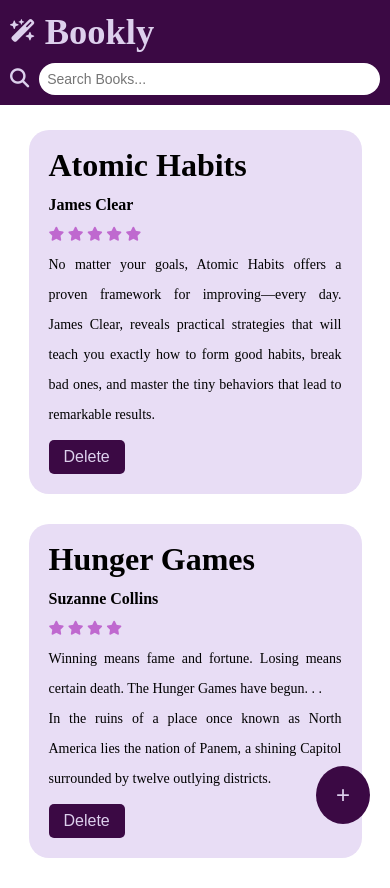
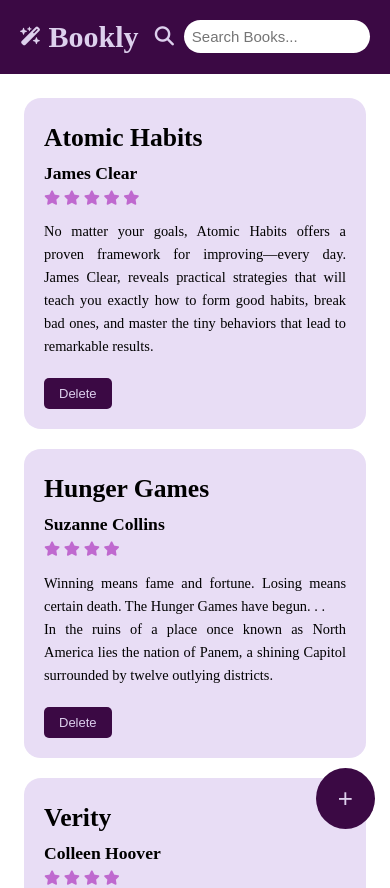
Before and after one commit to Harini-Ilamaran/Bookly-Book-Listing-Website, a plain HTML site: page index.html in a window 390 px wide. Shown: the top 888 px of the page. Drawn offline with Linux system fonts and the light colour scheme.

Commit message:
Updated CSS

```diff
--- a/index.html
+++ b/index.html
@@ -14,7 +14,7 @@
     <div id="navbar">
         <h1><i class="fa-solid fa-wand-magic-sparkles fa-2xs"></i> Bookly</h1>
         <div class="search-container">
-        <i class="fa-solid fa-magnifying-glass"></i>
+        <i class="fa-solid fa-magnifying-glass" id="toggle-search"></i>
         <input type="text" id="search-bar" placeholder="Search Books...">
         </div>
     </div>
@@ -59,6 +59,19 @@
             <button onclick="deletebook(event)">Delete</button>
             </div>
         </div>
+
+        <div class="book-container">
+            <div>
+            <h1>Verity</h1>
+            <h3>Colleen Hoover</h3>
+            <p><i class="fas fa-star" style="color:#bf69cf"></i>
+               <i class="fas fa-star" style="color:#bf69cf"></i>
+               <i class="fas fa-star" style="color:#bf69cf"></i>
+              <i class="fas fa-star" style="color:#bf69cf"></i></p>
+            <p>Lowen Ashleigh is a writer on the brink of financial ruin when she accepts the job offer of a lifetime. Jeremy Crawford, husband of bestselling author Verity Crawford, has hired Lowen to complete the remaining books in a successful series his injured wife is unable to finish.</p>
+            <button onclick="deletebook(event)">Delete</button>
+            </div>
+        </div>
     </div>
 
     <div class="popup"></div>
--- a/script.js
+++ b/script.js
@@ -55,16 +55,12 @@ addbook.addEventListener("click",function(event){
 })
 
 //Delete Button
-// function deletebook(event){
-//     event.target.parentElement.remove()
-// }
 function deletebook(event){
     const bookCard = event.target.closest('.book-container');
     if (bookCard) {
         bookCard.remove();
     }
 }
-
 
 //Search Button
 var searchBar = document.getElementById("search-bar");
--- a/style.css
+++ b/style.css
@@ -1,22 +1,25 @@
-*{
+* {
     margin: 0;
     padding: 0;
+    box-sizing: border-box;
 }
 
 html, body {
-    max-width: 100vw;
-    overflow-x: hidden;
+    width: 100%;
+    overflow-x: hidden; /* Prevent horizontal scrolling */
+    min-height: 100vh; /* Ensure full viewport height */
 }
 
 #navbar {
     background-color: #3b0944;
     color: #ddd0ed;
-    padding: 1%;
+    padding: 1rem;
     font-size: larger;
-
     display: flex;
     justify-content: space-between;
     align-items: center;
+    flex-wrap: wrap;
+    gap: 1rem;
 }
 
 #search-bar {
@@ -26,67 +29,82 @@ html, body {
     border: none;
     border-radius: 20px;
 }
+
 .search-container {
     display: flex;
     align-items: center;
     justify-content: flex-end;
     gap: 10px;
+    flex: 1;
 }
 
-.container{
-    padding: 10px;
+.search-icon {
+    cursor: pointer;
+    font-size: 20px;
+    color: #ddd0ed;
+    padding: 8px;
+    transition: all 0.2s ease;
+}
+
+.container {
+    padding: 30px;
     line-height: 30px;
     display: flex;
     flex-wrap: wrap;
     justify-content: flex-start;
-    padding: 10px;
+    gap: 20px;
+    width: 100%;
+    max-width: 100%;
+    box-sizing: border-box;
 }
 
-
 .book-container {
-    width: 1 1 300px;
+    flex: 1 1 300px;
+    min-width: 260px;
     max-width: 350px;
     text-align: justify;
     padding: 20px;
     background-color: #e8ddf5;
     color: black;
-    border-radius: 20px;
-    font-size: large;
-    box-sizing: border-box;
-    margin: 15px;
+    border-radius: 5%;
+    font-size: 1.1rem;
+    line-height: 1.6;
 }
 
-.book-container h1{
+.book-container h1 {
     color: black;
-    padding-bottom: 10px;
 }
-.book-container button{
-    background-color:#3b0944;
-    color: #ddd0ed ;
+
+.book-container button {
+    background-color: #3b0944;
+    color: #ddd0ed;
     border-radius: 5px;
-    padding-top: 8px;
-    padding-bottom: 8px;
-    padding-left: 15px;
-    padding-right: 15px;
+    padding: 8px 15px;
     border: none;
-    margin-top: 10px;
-    font-size:medium;
+    margin-top: 20px;
+    font-size: small;
+    cursor: pointer;
 }
-.add-button{
+
+.book-container p:has(.fa-star) {
+    margin-bottom: 10px;
+    display: block;
+}
+
+.add-button {
     background-color: #3b0944;
-    color:#ddd0ed;
-    border-radius: 100%;
-    padding-top: 20px;
-    padding-bottom: 20px;
-    padding-left: 30px;
-    padding-right: 30px;
+    color: #ddd0ed;
+    border-radius: 50%;
+    padding: 20px 30px;
     font-size: 30px;
     border: none;
     position: fixed;
     bottom: 40px;
     right: 40px;
+    cursor: pointer;
 }
-.popup{
+
+.popup {
     background-color: black;
     opacity: 0.8;
     position: fixed;
@@ -96,145 +114,129 @@ html, body {
     left: 0;
     border-radius: 10px;
     z-index: 1;
-    display:none;
+    display: none;
+}
 
-}
-.popup-box h1{
-    margin: 5px;
-    padding: 5px;
-}
-.popup-box{
+.popup-box {
     background-color: #ddd0ed;
     border-radius: 10px;
     width: 40%;
     padding: 40px;
     position: fixed;
-    top: 50%;
-    left: 50%;
+    top: 15%;
+    left: 30%;
     z-index: 2;
-    transform: translate(-50%,-50%);
     display: none;
+    max-height: 80%;
+    overflow-y: auto;
 }
 
-.popup-box input{
-    border: none;
+.popup-box h1 {
+    margin: 5px;
+    padding: 5px;
+    font-size: 30px;
+}
+
+.popup-box input,
+.popup-box textarea {
     width: 100%;
     background: transparent;
-    margin: 5px;
-    padding: 5px;
-    font-size: 20px;
-    border-bottom: solid black 2px ;
+    margin: 10px 0;
+    padding: 8px;
+    font-size: 18px;
+    border: 2px solid black;
+    border-radius: 5px;
 }
-.popup-box textarea{
-    width: 100%;
-    background: transparent;
-    margin: 5px;
-    padding: 5px;
-    font-size: 20px;
-    border: solid black 2px;
+
+.popup-box input:focus,
+.popup-box textarea:focus {
+    outline: none;
 }
-.popup-box input::placeholder{
+
+.popup-box input::placeholder,
+.popup-box textarea::placeholder {
     color: black;
 }
-.popup-box textarea::placeholder{
-    color: black;
-}
-.popup-box button{
+
+.popup-box button {
     border: none;
     padding: 10px;
     border-radius: 5px;
     font-size: 15px;
     background-color: black;
     color: #ddd0ed;
-    margin: 5px;
+    margin: 5px 10px 0 0;
     width: 80px;
+    cursor: pointer;
 }
-.popup-box input:focus{
-    outline: none;
-}
-.popup-box textarea:focus{
-    outline: none;
-}
+
+/* ---------- Responsive Enhancements ---------- */
+
 @media (max-width: 768px) {
-    #navbar {
-        flex-direction: column;
-        align-items: flex-start;
-        gap: 10px;
-        padding: 10px;
-    }
-    #navbar h1{
-        font-size: 1.9em;
+    #search-bar {
+        width: 100%;
     }
 
-    #search-bar {
-        width: 100%;
-        font-size: 14px;
+    .popup-box {
+        width: 80vw;
+        left: 10%;
+        top: 10%;
+        padding: 20px;
+        max-height: 85vh;
+        overflow-y: auto;
+    }
+
+    .add-button {
+        padding: 15px 22px;
+        font-size: 26px;
+        bottom: 20px;
+        right: 20px;
+    }
+}
+
+@media (max-width: 480px) {
+    #navbar {
+        flex-direction: row;
+        align-items: flex-start;
+        padding: 20px;
+    }
+
+    #navbar h1{
+        font-size: 30px;
     }
 
     .search-container {
         width: 100%;
-        justify-content: space-between;
-    }
-
-    .container {
-        flex-direction: column;
-        align-items: center;
-    }
-
-    .book-container {
-        width: 90%;
-        max-width: none;
+        justify-content: flex-start;
     }
 
     .popup-box {
-        width: 90%;
-        max-width: 95%;
+        width: 80vw;
         padding: 20px;
-        top: 50%;
-        left: 50%;
-        transform: translate(-50%, -50%);
-        box-sizing: border-box;
     }
 
     .add-button {
-        bottom: 20px;
-        right: 20px;
-        padding: 15px 20px;
-        font-size: 24px;
+        bottom: 15px;
+        right: 15px;
     }
 
-    .popup-box h1{
-        font-size: 2em;
+    .container{
+        padding: 1.5rem;
     }
 
-    .popup-box input,
-    .popup-box textarea {
-        font-size: 18px;
-        width: 95%;
+    .book-container h1, .popup-box h1{
+        font-size: 1.6rem;
     }
 
-    .popup-box button {
-        font-size: 16px;
-        width: 100%;
+    .book-container h3{
+        font-size: 1.1rem;
     }
 
-    .book-container h1{
-        font-size: 2em;
-    }
-    .book-container h3{
-        font-size: 1em;
-    }
-    .book-container p{
-        font-size: 14px;
-    }
-}
-
-@media (max-width: 480px) {
-    h1, h3, p {
-        font-size: 90%;
+    .book-container p, .popup-box input,
+.popup-box textarea {
+        font-size: 0.9rem;
+        line-height: 1.6;
     }
 
-    .book-container {
-        font-size: medium;
-    }
+
 }
```
